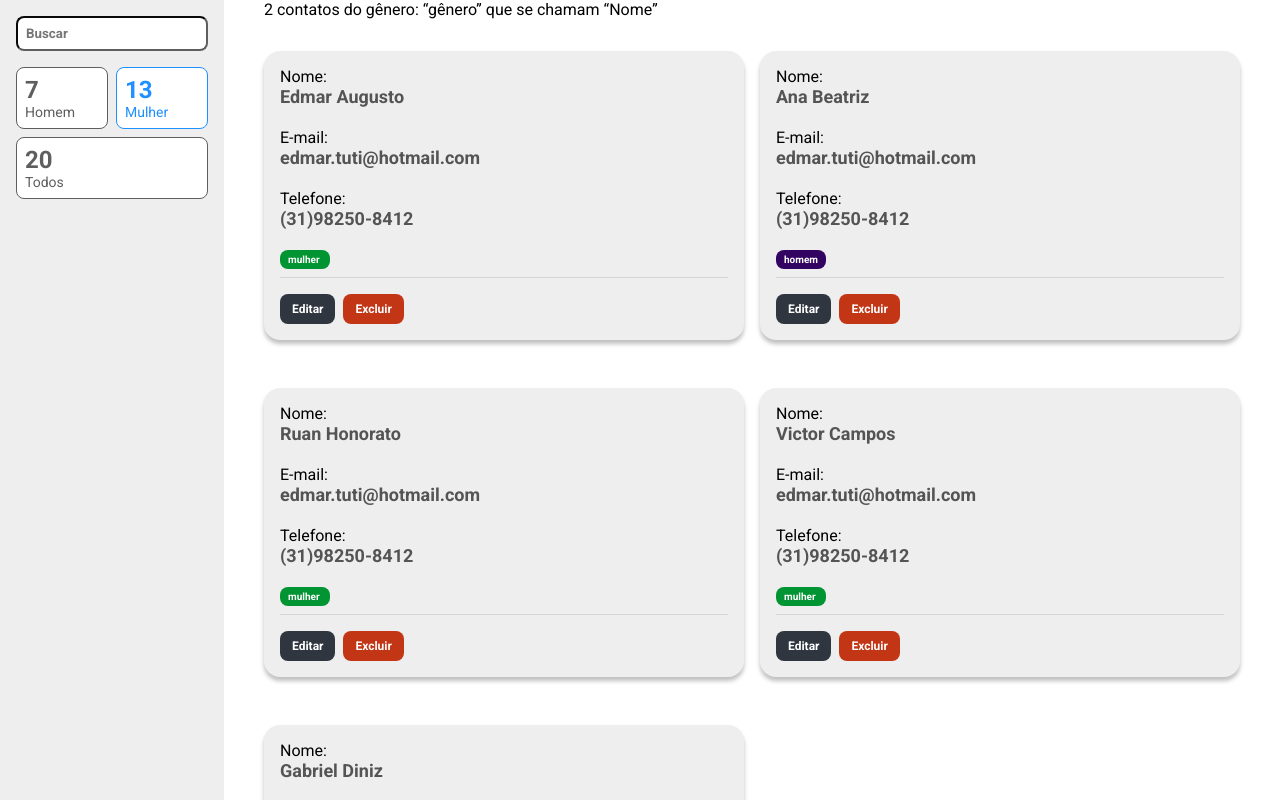
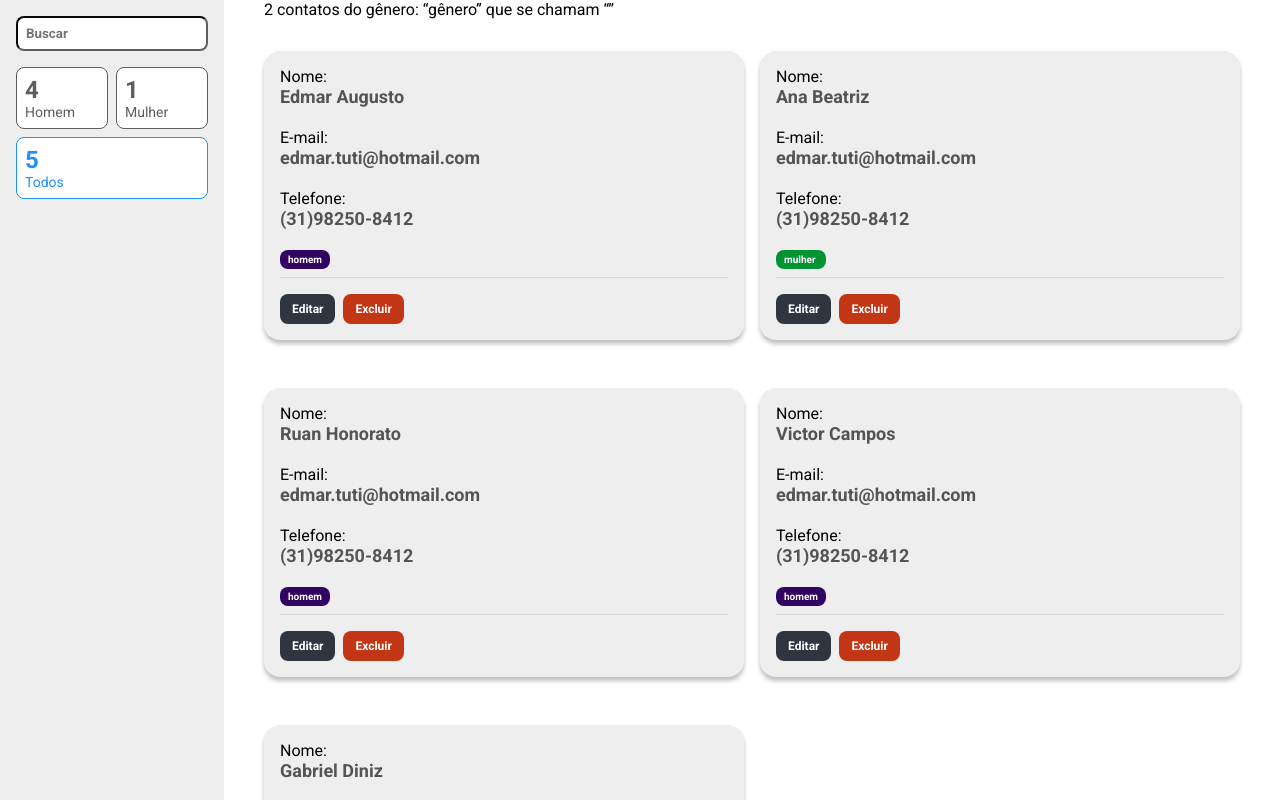
Before and after one commit to EdmarAugust0/lista-de-contatos, a React (Create React App) app: page / in a window 1280 px wide. Built offline with nearby package versions, Linux system fonts and the light colour scheme.

Commit message:
fazendo o filtro funcionar

```diff
--- a/src/components/FiltroCard/index.tsx
+++ b/src/components/FiltroCard/index.tsx
@@ -1,18 +1,55 @@
 import { ReactNode } from 'react'
+import { useDispatch, useSelector } from 'react-redux'
+
 import * as S from './styles'
+import * as enums from '../../utils/enums/Contato'
+
+import { alterarFiltro } from '../../store/reducers/filtro'
+import { RootReducer } from '../../store'
 
 export type Props = {
-  ativo?: boolean
-  contador: number
   legenda: string
+  categoria: 'genero' | 'todos'
+  valor?: enums.Genero
   children?: ReactNode
 }
 
-const FiltroCard = ({ ativo, contador, legenda }: Props) => (
-  <S.Card ativo={ativo}>
-    <S.Contador>{contador}</S.Contador>
-    <S.Label>{legenda}</S.Label>
-  </S.Card>
-)
+const FiltroCard = ({ legenda, valor, categoria }: Props) => {
+  const dispatch = useDispatch()
+  const { filtro, contatos } = useSelector((state: RootReducer) => state)
+
+  const verificaEstaAtivo = () => {
+    const mesmaCategoria = filtro.categoria === categoria
+    const mesmoValor = filtro.valor === valor
+
+    return mesmaCategoria && mesmoValor
+  }
+
+  const contarContatos = () => {
+    if (categoria === 'todos') return contatos.itens.length
+    if (categoria === 'genero') {
+      return contatos.itens.filter((item) => item.genero === valor).length
+    }
+  }
+
+  const filtrar = () => {
+    dispatch(
+      alterarFiltro({
+        categoria,
+        valor
+      })
+    )
+  }
+
+  const contador = contarContatos()
+  const ativo = verificaEstaAtivo()
+
+  return (
+    <S.Card as="div" ativo={ativo} onClick={filtrar}>
+      <S.Contador>{contador}</S.Contador>
+      <S.Label>{legenda}</S.Label>
+    </S.Card>
+  )
+}
 
 export default FiltroCard
--- a/src/components/FiltroCard/styles.ts
+++ b/src/components/FiltroCard/styles.ts
@@ -1,10 +1,11 @@
 import styled from 'styled-components'
 import variaveis from '../../styles/variaveis'
-import { Props } from '.'
 
-type PropsSemLegendaEContador = Omit<Props, 'contador' | 'legenda'>
+type Props = {
+  ativo: boolean
+}
 
-export const Card = styled.div<PropsSemLegendaEContador>`
+export const Card = styled.div<Props>`
   padding: 8px;
   border: 1px solid ${(props) => (props?.ativo ? '#1e90ff' : '#5e5e5e')};
   background-color: ${variaveis.branco};
--- a/src/containers/BarraLateral/index.tsx
+++ b/src/containers/BarraLateral/index.tsx
@@ -1,18 +1,44 @@
+import { useDispatch, useSelector } from 'react-redux'
+
 import FiltroCard from '../../components/FiltroCard'
+import { RootReducer } from '../../store'
+import { alterarNomeContato } from '../../store/reducers/filtro'
 
 import * as S from './styles'
+import * as enums from '../../utils/enums/Contato'
 
-const BarraLateral = () => (
+const BarraLateral = () => {
+  const dispatch = useDispatch()
+  const { nomeContato } = useSelector((state: RootReducer) => state.filtro)
+
+  return (
     <S.Aside>
       <div>
-      <S.Campo as="input" type="text" placeholder="Buscar" />
+        <S.Campo
+          as="input"
+          type="text"
+          placeholder="Buscar"
+          value={nomeContato}
+          onChange={(evento) =>
+            dispatch(alterarNomeContato(evento.target.value))
+          }
+        />
         <S.Filtros>
-        <FiltroCard legenda="Homem" contador={7} />
-        <FiltroCard legenda="Mulher" contador={13} ativo />
+          <FiltroCard
+            valor={enums.Genero.HOMEM}
+            categoria="genero"
+            legenda="Homem"
+          />
+          <FiltroCard
+            valor={enums.Genero.MULHER}
+            categoria="genero"
+            legenda="Mulher"
+          />
         </S.Filtros>
-      <FiltroCard legenda="Todos" contador={20} />
+        <FiltroCard categoria="todos" legenda="Todos" />
       </div>
     </S.Aside>
   )
+}
 
 export default BarraLateral
--- a/src/containers/ListaDeContatos/index.tsx
+++ b/src/containers/ListaDeContatos/index.tsx
@@ -6,14 +6,37 @@ import { RootReducer } from '../../store'
 
 const ListaDeContatos = () => {
   const { itens } = useSelector((state: RootReducer) => state.contatos)
+  const { nomeContato, categoria, valor } = useSelector(
+    (state: RootReducer) => state.filtro
+  )
+
+  const filtraContatos = () => {
+    let contatosFiltrados = itens
+    if (nomeContato !== undefined) {
+      contatosFiltrados = contatosFiltrados.filter(
+        (item) => item.nome.toLowerCase().search(nomeContato.toLowerCase()) >= 0
+      )
+
+      if (categoria === 'genero') {
+        contatosFiltrados = contatosFiltrados.filter(
+          (item) => item.genero === valor
+        )
+      }
+
+      return contatosFiltrados
+    } else {
+      return itens
+    }
+  }
+
   return (
     <Container>
       <p>
-        2 contatos do gênero: &ldquo;gênero&rdquo; que se chamam
-        &ldquo;Nome&rdquo;
+        2 contatos do gênero: &ldquo;gênero&rdquo; que se chamam &ldquo;
+        {nomeContato}&rdquo;
       </p>
       <ul>
-        {itens.map((c) => (
+        {filtraContatos().map((c) => (
           <li key={c.nome}>
             <Contato
               nome={c.nome}
--- a/src/store/index.ts
+++ b/src/store/index.ts
@@ -1,10 +1,12 @@
 import { configureStore } from '@reduxjs/toolkit'
 
 import contatosReducer from './reducers/contatos'
+import filtroReducer from './reducers/filtro'
 
 const store = configureStore({
   reducer: {
-    contatos: contatosReducer
+    contatos: contatosReducer,
+    filtro: filtroReducer
   }
 })
 
--- a/src/store/reducers/contatos.ts
+++ b/src/store/reducers/contatos.ts
@@ -14,28 +14,28 @@ const initialState: ContatosState = {
       nome: 'Edmar Augusto',
       email: 'edmar.tuti@hotmail.com',
       tell: '(31)98250-8412',
-      genero: enums.Genero.MULHER,
+      genero: enums.Genero.HOMEM,
       id: 1
     },
     {
       nome: 'Ana Beatriz',
       email: 'edmar.tuti@hotmail.com',
       tell: '(31)98250-8412',
-      genero: enums.Genero.HOMEM,
+      genero: enums.Genero.MULHER,
       id: 2
     },
     {
       nome: 'Ruan Honorato',
       email: 'edmar.tuti@hotmail.com',
       tell: '(31)98250-8412',
-      genero: enums.Genero.MULHER,
+      genero: enums.Genero.HOMEM,
       id: 3
     },
     {
       nome: 'Victor Campos',
       email: 'edmar.tuti@hotmail.com',
       tell: '(31)98250-8412',
-      genero: enums.Genero.MULHER,
+      genero: enums.Genero.HOMEM,
       id: 4
     },
     {
--- /dev/null
+++ b/src/store/reducers/filtro.ts
@@ -0,0 +1,31 @@
+import { PayloadAction, createSlice } from '@reduxjs/toolkit'
+import * as enums from '../../utils/enums/Contato'
+
+type FiltroState = {
+  nomeContato?: string
+  categoria: 'genero' | 'todos'
+  valor?: enums.Genero
+}
+
+const initialState: FiltroState = {
+  nomeContato: '',
+  categoria: 'todos'
+}
+
+const filtroSlice = createSlice({
+  name: 'filtro',
+  initialState,
+  reducers: {
+    alterarNomeContato: (state, action: PayloadAction<string>) => {
+      state.nomeContato = action.payload
+    },
+    alterarFiltro: (state, action: PayloadAction<FiltroState>) => {
+      state.categoria = action.payload.categoria
+      state.valor = action.payload.valor
+    }
+  }
+})
+
+export const { alterarNomeContato, alterarFiltro } = filtroSlice.actions
+
+export default filtroSlice.reducer
```
Lines whose indentation alone changed are shown as unchanged.
